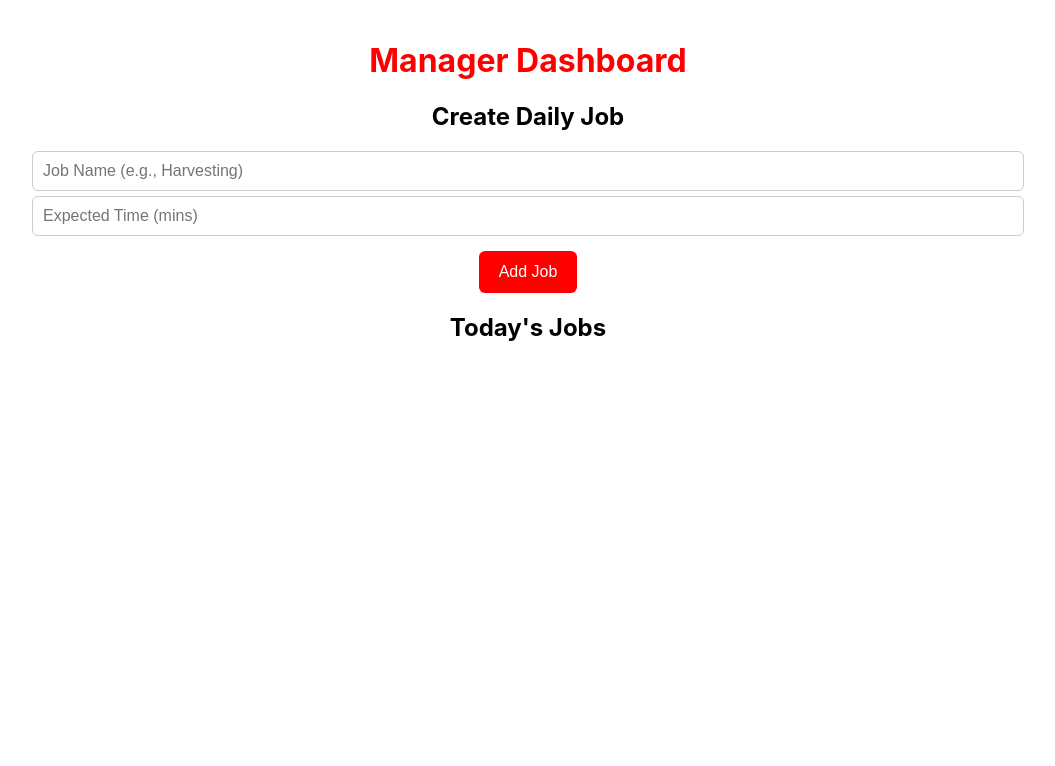
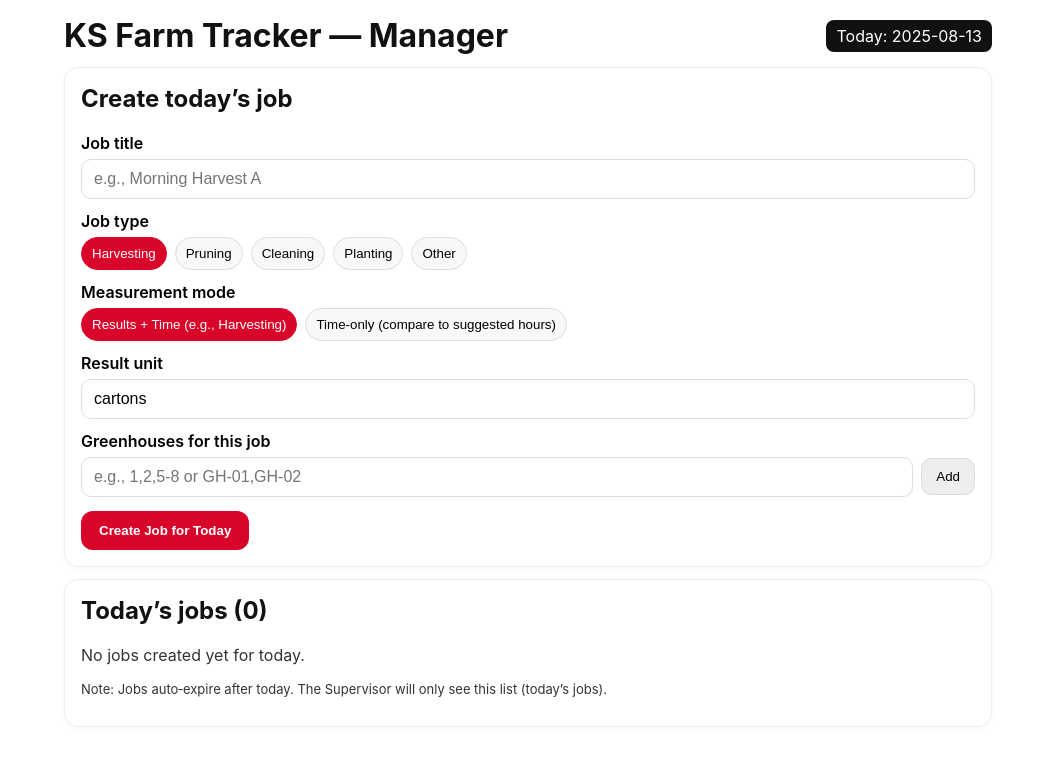
Before and after one commit to ThrakSmart/ks-farm-tracker, a Next.js app: page /manager in a window 1280 px wide. Shown: the top 766 px of the page, without its empty margins (112-1167 px from the left). Built offline with nearby package versions, Linux system fonts and the light colour scheme.

Commit message:
manager.js

```diff
--- a/pages/manager.js
+++ b/pages/manager.js
@@ -1,71 +1,281 @@
-import { useState } from 'react';
+import { useEffect, useMemo, useState } from 'react';
+import { addJob, deleteJob, loadJobs, generateId, todayDate } from '../lib/storage';
 
-export default function Manager() {
+const BRAND = {
+  red: '#d90429',
+  black: '#111',
+  white: '#fff',
+};
+
+const DEFAULT_GREENHOUSE_HINT = 'e.g., 1,2,5-8 or GH-01,GH-02';
+const PRESET_TYPES = ['Harvesting', 'Pruning', 'Cleaning', 'Planting', 'Other'];
+
+const parseGreenhouses = (input) => {
+  // Accept "1,2,5-8" or "GH-01,GH-02"
+  const clean = (s) => s.trim();
+  if (!input) return [];
+  const parts = input.split(',').map(clean).filter(Boolean);
+  const list = [];
+  parts.forEach((p) => {
+    // handle ranges like 5-8
+    const m = p.match(/^(\D*\d+)\s*-\s*(\D*\d+)$/);
+    if (m) {
+      // extract trailing numbers
+      const n1 = parseInt(m[1].match(/(\d+)/)?.[1] || '', 10);
+      const n2 = parseInt(m[2].match(/(\d+)/)?.[1] || '', 10);
+      if (!isNaN(n1) && !isNaN(n2) && n2 >= n1) {
+        for (let n = n1; n <= n2; n++) list.push(formatGH(n));
+      }
+    } else {
+      // single item; if numeric -> format GH
+      const num = parseInt(p.match(/(\d+)/)?.[1] || '', 10);
+      if (!isNaN(num)) list.push(formatGH(num));
+      else list.push(p); // already like GH-01
+    }
+  });
+  // de-dup & sort by number if GH-XX
+  const uniq = Array.from(new Set(list));
+  return uniq.sort((a, b) => ghNumber(a) - ghNumber(b));
+};
+
+const ghNumber = (gh) => {
+  const m = gh.match(/(\d+)/);
+  return m ? parseInt(m[1], 10) : Number.MAX_SAFE_INTEGER;
+};
+
+const formatGH = (n) => `GH-${String(n).padStart(2, '0')}`;
+
+export default function ManagerPage() {
   const [jobs, setJobs] = useState([]);
-  const [jobName, setJobName] = useState('');
-  const [expectedTime, setExpectedTime] = useState('');
+  const [title, setTitle] = useState('');
+  const [jobType, setJobType] = useState(PRESET_TYPES[0]);
+  const [measurement, setMeasurement] = useState('RESULTS'); // RESULTS | TIME
+  const [resultUnit, setResultUnit] = useState('cartons');   // visible if RESULTS
+  const [ghInput, setGhInput] = useState('');
+  const [ghList, setGhList] = useState([]);
+  const today = useMemo(() => todayDate(), []);
 
-  const handleAddJob = () => {
-    if (jobName && expectedTime) {
-      setJobs([...jobs, { jobName, expectedTime }]);
-      setJobName('');
-      setExpectedTime('');
+  useEffect(() => {
+    setJobs(loadJobs());
+  }, []);
+
+  useEffect(() => {
+    // auto default unit if user picks Harvesting
+    if (jobType.toLowerCase() === 'harvesting' && measurement === 'RESULTS') {
+      setResultUnit('cartons');
     }
+  }, [jobType, measurement]);
+
+  const addGreenhousesFromInput = () => {
+    const parsed = parseGreenhouses(ghInput);
+    if (parsed.length === 0) return;
+    const merged = Array.from(new Set([...ghList, ...parsed]));
+    setGhList(merged);
+    setGhInput('');
+  };
+
+  const removeGH = (gh) => setGhList(ghList.filter((g) => g !== gh));
+
+  const resetForm = () => {
+    setTitle('');
+    setJobType(PRESET_TYPES[0]);
+    setMeasurement('RESULTS');
+    setResultUnit('cartons');
+    setGhInput('');
+    setGhList([]);
+  };
+
+  const handleCreateJob = () => {
+    if (!title.trim()) {
+      alert('Please enter a job title.');
+      return;
+    }
+    if (!jobType) {
+      alert('Please select a job type.');
+      return;
+    }
+    if (ghList.length === 0) {
+      alert('Please add at least one greenhouse.');
+      return;
+    }
+    if (measurement === 'RESULTS' && !resultUnit.trim()) {
+      alert('Please set the results unit (e.g., cartons).');
+      return;
+    }
+
+    const job = {
+      id: generateId(),
+      date: today,             // job is valid only for today
+      title: title.trim(),
+      type: jobType,
+      measurement,             // 'RESULTS' or 'TIME'
+      resultUnit: measurement === 'RESULTS' ? resultUnit.trim() : null,
+      greenhouses: ghList,     // e.g., ['GH-01','GH-03']
+      createdAt: new Date().toISOString(),
+    };
+
+    addJob(job);
+    const updated = loadJobs();
+    setJobs(updated);
+    resetForm();
+  };
+
+  const handleDelete = (id) => {
+    const updated = deleteJob(id);
+    setJobs(updated);
   };
 
   return (
-    <div style={styles.container}>
-      <h1 style={{ color: '#ff0000' }}>Manager Dashboard</h1>
+    <div style={styles.page}>
+      <header style={styles.header}>
+        <h1 style={styles.h1}>KS Farm Tracker — Manager</h1>
+        <div style={styles.todayBadge}>Today: {today}</div>
+      </header>
 
-      <h2>Create Daily Job</h2>
+      <section style={styles.card}>
+        <h2 style={styles.h2}>Create today’s job</h2>
+
+        <label style={styles.label}>Job title</label>
         <input
-        type="text"
-        value={jobName}
-        onChange={(e) => setJobName(e.target.value)}
-        placeholder="Job Name (e.g., Harvesting)"
           style={styles.input}
+          value={title}
+          onChange={(e) => setTitle(e.target.value)}
+          placeholder="e.g., Morning Harvest A"
+          maxLength={80}
         />
+
+        <label style={styles.label}>Job type</label>
+        <div style={styles.rowWrap}>
+          {PRESET_TYPES.map((t) => (
+            <button
+              key={t}
+              onClick={() => setJobType(t)}
+              style={{
+                ...styles.pill,
+                ...(jobType === t ? styles.pillActive : {}),
+              }}
+            >
+              {t}
+            </button>
+          ))}
+        </div>
+
+        <label style={styles.label}>Measurement mode</label>
+        <div style={styles.rowWrap}>
+          <button
+            onClick={() => setMeasurement('RESULTS')}
+            style={{ ...styles.pill, ...(measurement === 'RESULTS' ? styles.pillActive : {}) }}
+          >
+            Results + Time (e.g., Harvesting)
+          </button>
+          <button
+            onClick={() => setMeasurement('TIME')}
+            style={{ ...styles.pill, ...(measurement === 'TIME' ? styles.pillActive : {}) }}
+          >
+            Time‑only (compare to suggested hours)
+          </button>
+        </div>
+
+        {measurement === 'RESULTS' && (
+          <>
+            <label style={styles.label}>Result unit</label>
             <input
-        type="number"
-        value={expectedTime}
-        onChange={(e) => setExpectedTime(e.target.value)}
-        placeholder="Expected Time (mins)"
               style={styles.input}
+              value={resultUnit}
+              onChange={(e) => setResultUnit(e.target.value)}
+              placeholder="e.g., cartons, trays, kg"
             />
-      <button style={styles.button} onClick={handleAddJob}>Add Job</button>
+          </>
+        )}
 
-      <h2>Today's Jobs</h2>
-      <ul>
-        {jobs.map((job, index) => (
-          <li key={index}>
-            {job.jobName} — Expected: {job.expectedTime} mins
-          </li>
+        <label style={styles.label}>Greenhouses for this job</label>
+        <div style={styles.row}>
+          <input
+            style={{ ...styles.input, flex: 1 }}
+            value={ghInput}
+            onChange={(e) => setGhInput(e.target.value)}
+            placeholder={DEFAULT_GREENHOUSE_HINT}
+          />
+          <button onClick={addGreenhousesFromInput} style={styles.addBtn}>Add</button>
+        </div>
+
+        {ghList.length > 0 && (
+          <div style={styles.ghWrap}>
+            {ghList.map((g) => (
+              <span key={g} style={styles.ghChip} onClick={() => removeGH(g)} title="Remove">
+                {g} ✕
+              </span>
             ))}
-      </ul>
+          </div>
+        )}
+
+        <button onClick={handleCreateJob} style={styles.primaryBtn}>
+          Create Job for Today
+        </button>
+      </section>
+
+      <section style={styles.card}>
+        <h2 style={styles.h2}>Today’s jobs ({jobs.length})</h2>
+        {jobs.length === 0 ? (
+          <p style={{opacity: 0.8}}>No jobs created yet for today.</p>
+        ) : (
+          <div style={{overflowX: 'auto'}}>
+            <table style={styles.table}>
+              <thead>
+                <tr>
+                  <th>Title</th>
+                  <th>Type</th>
+                  <th>Measurement</th>
+                  <th>Greenhouses</th>
+                  <th>Unit</th>
+                  <th></th>
+                </tr>
+              </thead>
+              <tbody>
+                {jobs.map((j) => (
+                  <tr key={j.id}>
+                    <td>{j.title}</td>
+                    <td>{j.type}</td>
+                    <td>{j.measurement === 'RESULTS' ? 'Results + Time' : 'Time‑only'}</td>
+                    <td>{j.greenhouses.join(', ')}</td>
+                    <td>{j.resultUnit || '—'}</td>
+                    <td>
+                      <button onClick={() => handleDelete(j.id)} style={styles.deleteBtn}>
+                        Delete
+                      </button>
+                    </td>
+                  </tr>
+                ))}
+              </tbody>
+            </table>
+          </div>
+        )}
+        <p style={styles.hint}>
+          Note: Jobs auto‑expire after today. The Supervisor will only see this list (today’s jobs).
+        </p>
+      </section>
     </div>
   );
 }
 
 const styles = {
-  container: {
-    padding: '20px',
-    textAlign: 'center'
-  },
-  input: {
-    padding: '10px',
-    fontSize: '16px',
-    width: '80%',
-    margin: '5px auto',
-    display: 'block'
-  },
-  button: {
-    backgroundColor: '#ff0000',
-    color: '#fff',
-    border: 'none',
-    padding: '12px 20px',
-    fontSize: '16px',
-    borderRadius: '6px',
-    cursor: 'pointer',
-    marginTop: '10px'
-  }
+  page: { maxWidth: 960, margin: '0 auto', padding: 16 },
+  header: { display: 'flex', justifyContent: 'space-between', alignItems: 'center', marginBottom: 12 },
+  h1: { margin: 0, color: BRAND.black },
+  todayBadge: { background: BRAND.black, color: BRAND.white, padding: '6px 10px', borderRadius: 8 },
+  card: { background: '#fff', border: `1px solid #eee`, borderRadius: 14, padding: 16, margin: '12px 0', boxShadow: '0 1px 4px rgba(0,0,0,0.04)' },
+  h2: { marginTop: 0, color: BRAND.black },
+  label: { display: 'block', fontWeight: 600, marginTop: 12, marginBottom: 6 },
+  input: { width: '100%', padding: '10px 12px', borderRadius: 10, border: '1px solid #ddd', fontSize: 16 },
+  row: { display: 'flex', gap: 8, alignItems: 'center' },
+  rowWrap: { display: 'flex', gap: 8, flexWrap: 'wrap' },
+  pill: { border: '1px solid #ddd', background: '#f8f8f8', padding: '8px 10px', borderRadius: 999, cursor: 'pointer' },
+  pillActive: { background: BRAND.red, color: BRAND.white, borderColor: BRAND.red },
+  ghWrap: { display: 'flex', gap: 8, flexWrap: 'wrap', marginTop: 8 },
+  ghChip: { background: '#f1f1f1', borderRadius: 999, padding: '6px 10px', cursor: 'pointer', border: '1px solid #e5e5e5' },
+  addBtn: { background: '#eee', border: '1px solid #ddd', borderRadius: 10, padding: '10px 14px', cursor: 'pointer' },
+  primaryBtn: { background: BRAND.red, color: '#fff', border: 'none', borderRadius: 12, padding: '12px 18px', marginTop: 14, cursor: 'pointer', fontWeight: 700 },
+  deleteBtn: { background: '#fff', color: BRAND.red, border: `1px solid ${BRAND.red}`, borderRadius: 10, padding: '6px 10px', cursor: 'pointer' },
+  table: { width: '100%', borderCollapse: 'collapse' },
+  hint: { marginTop: 8, fontSize: 13, opacity: 0.8 },
 };
```
Lines whose indentation alone changed are shown as unchanged.
